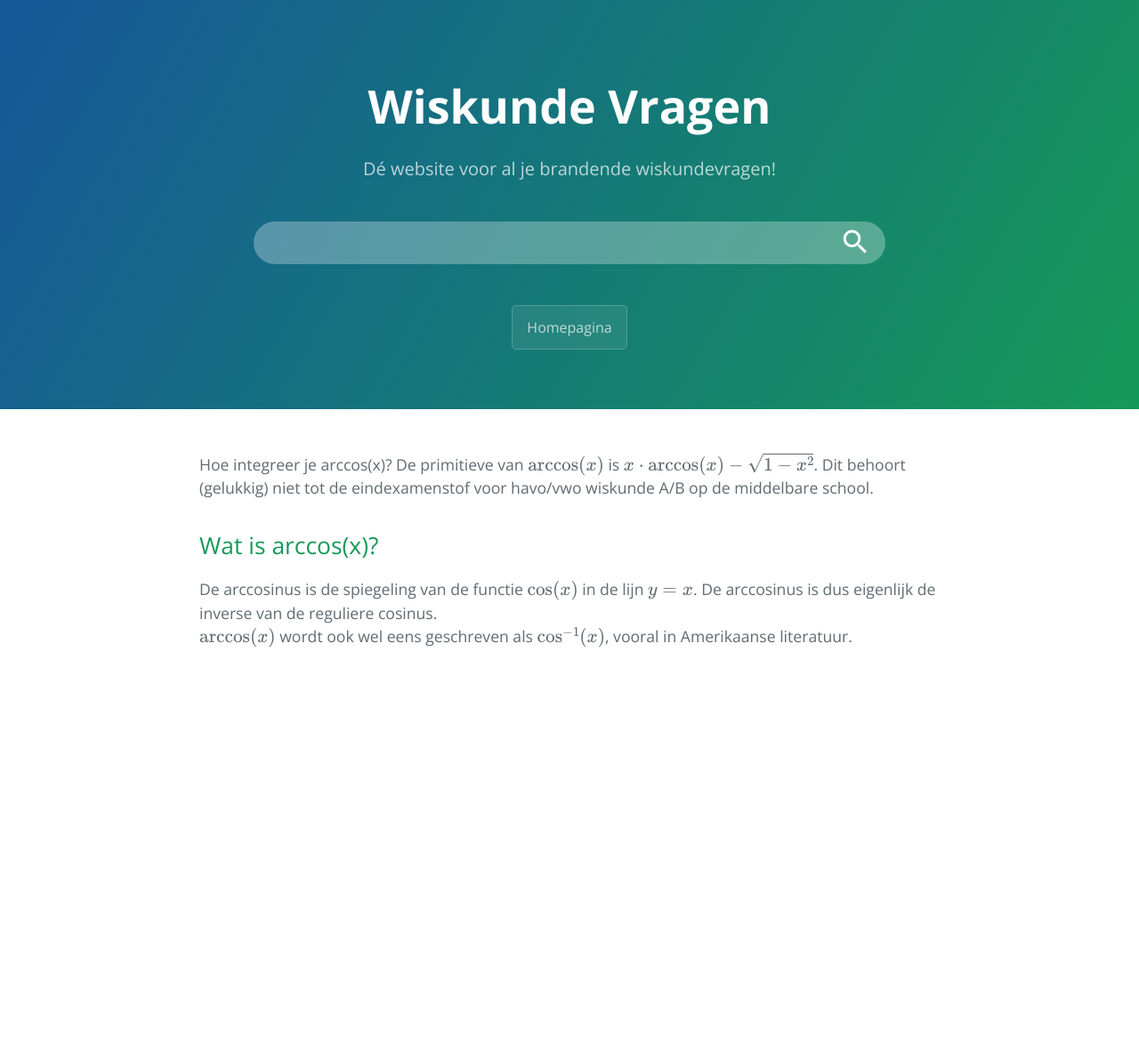
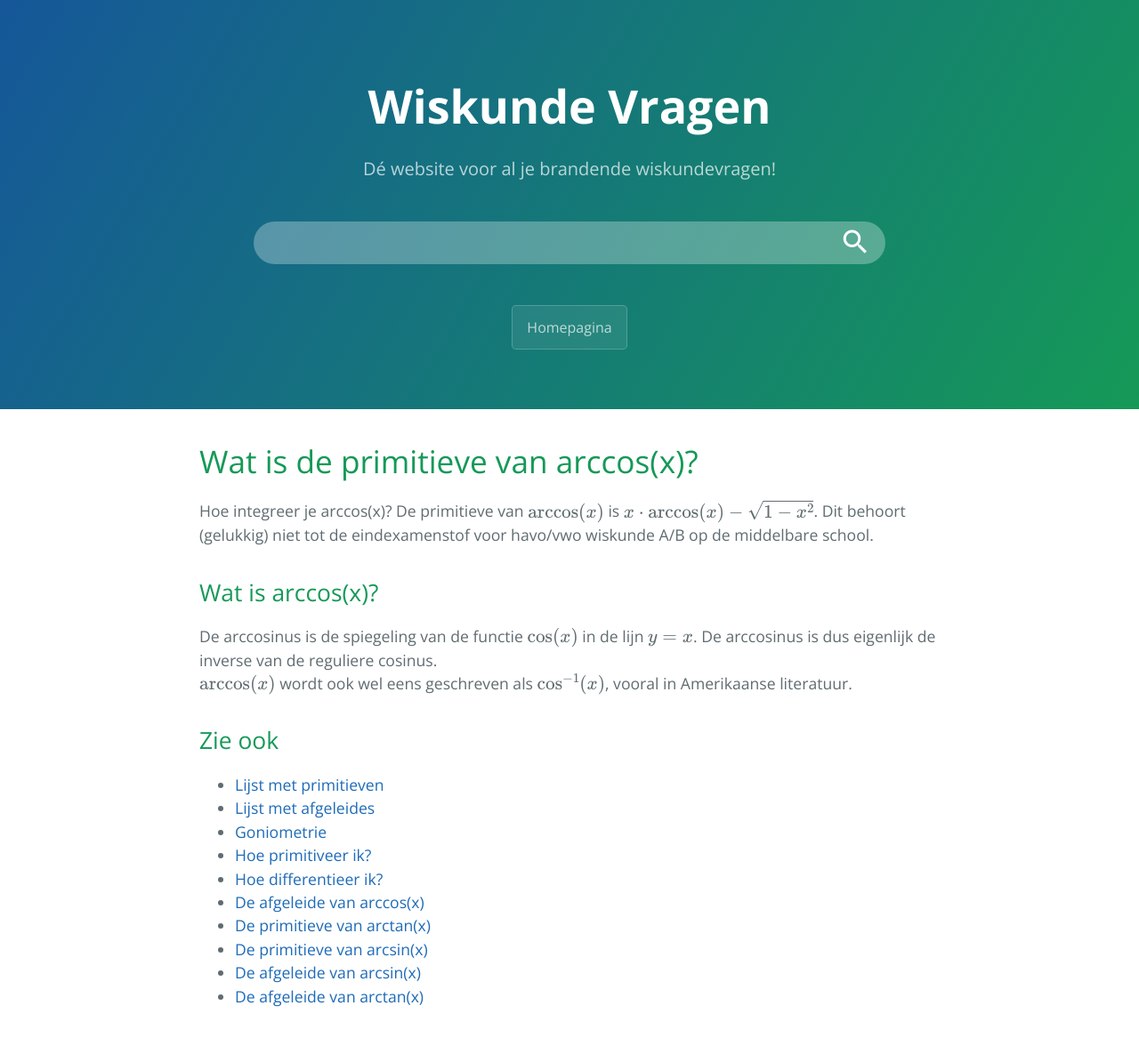
Before and after one commit to wiskundevragen/wiskundevragen.github.io, a Jekyll site: the page built from primitieven/arccosx.html, in a window 1280 px wide. Shown: the whole page at 89% size. Built offline with Jekyll 4.4.1, drawn with Linux system fonts in a browser that asks for light colours; before the commit the page ends 900 px from its top, so only the background shows below that.

Commit message:
fix typo

```diff
--- a/primitieven/arccosx.html
+++ b/primitieven/arccosx.html
@@ -1,7 +1,7 @@
 ---
 desc: Hier vind je eenvoudig de primitieve van de functie f(x) = arccos(x)
 title: Wat is de primitieve van arccos(x)?
-see_also: ["prim_lijst", "afg_lijst", "gonio", "help_prim", "help_diff", "afg_arccos" "prim_arctan", "prim_arcsin",
+see_also: ["prim_lijst", "afg_lijst", "gonio", "help_prim", "help_diff", "afg_arccos", "prim_arctan", "prim_arcsin",
 "afg_arcsin", "afg_arctan"]
 ---
 Hoe integreer je arccos(x)? De primitieve van <mathEl data="\arccos(x)">arccos(x)</mathEl> is <mathEl
```
